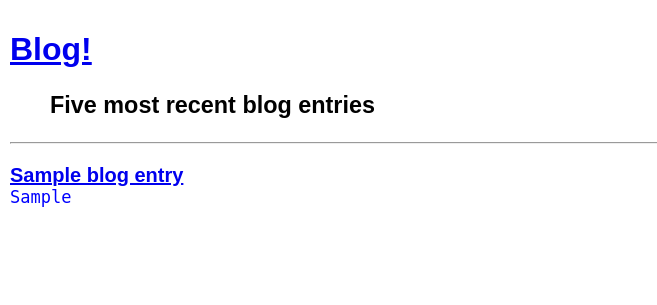
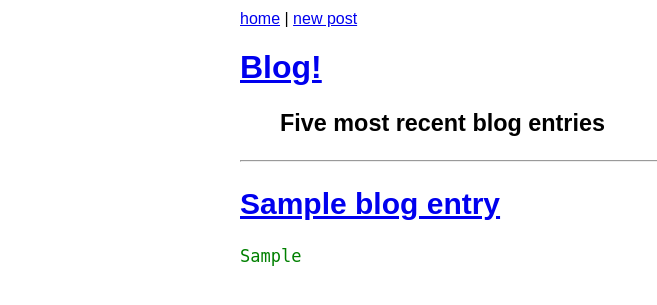
Before and after one commit to Cangela/build-a-blog, a Python web app: template templates/mainpage.html in a window 1280 px wide. Shown: the top 305 px of the page, without its empty margins (0-657 px from the left). Run offline with Jinja, Linux system fonts and the light colour scheme; the template is opened without the code that fills it: most values are stand-ins (such as "Sample title", 1, 10 or a date in 2020).

Commit message:
fixed bugs

```diff
--- a/templates/base.html
+++ b/templates/base.html
@@ -15,7 +15,7 @@
             color: red;
         }
         .post {
-            color: blue;
+            color: green;
         }
 
         label {
@@ -60,7 +60,10 @@
         }
     </style>
 
-    <body style="margin: 0">
+    <body>
+        <nav>
+            <a href="/blog">home</a> | <a href="/newpost">new post</a>
+        </nav>
         <h1 style="bacground-color: #ddd; color: #305; margin: 0 height: 50px">
             <a href="/blog">Blog!</a>
         </h1>
--- a/templates/mainpage.html
+++ b/templates/mainpage.html
@@ -12,9 +12,19 @@
 
             {% for blog_entry in blog_entries %}
                 <div class="post">
-                        <div class="blog_entry-title"><a href="/blog/{{blog_entry.key().id()}}">{{ blog_entry.title}}</a></div>
+                        <div class="blog_entry-title"><h2><a href="/blog/{{blog_entry.key().id()}}">{{ blog_entry.title}}</a></h2></div>
                         <pre class="blog_entry-body">{{blog_entry.blog_entry}}</pre>
                 </div>
+                <br>
             {% endfor %}
 
+            <p>
+                {% if prev %}
+                    <a href="/offset_pagination?offset={{ prev_offset }}">Previous</a>
+                {% endif %}
+                {% if next %}
+                    <a href="/offset_pagination?offset={{ next_offset }}">Next</a>
+                {% endif %}
+            </p>
+
 {% endblock %}
--- a/templates/newpost.html
+++ b/templates/newpost.html
@@ -3,9 +3,15 @@
 
         <form method="post">
             <label>
+                <div><h3>New Post<h3></div>
+            </label>
+
+            <label>
                 <div>title</div>
                     <input type="text" name="title" value="{{title}}">
             </label>
+
+
             <label>
                 <div>post</div>
 
```
Also changed, not shown: main.py (+13 -3 lines), 1 other file.
